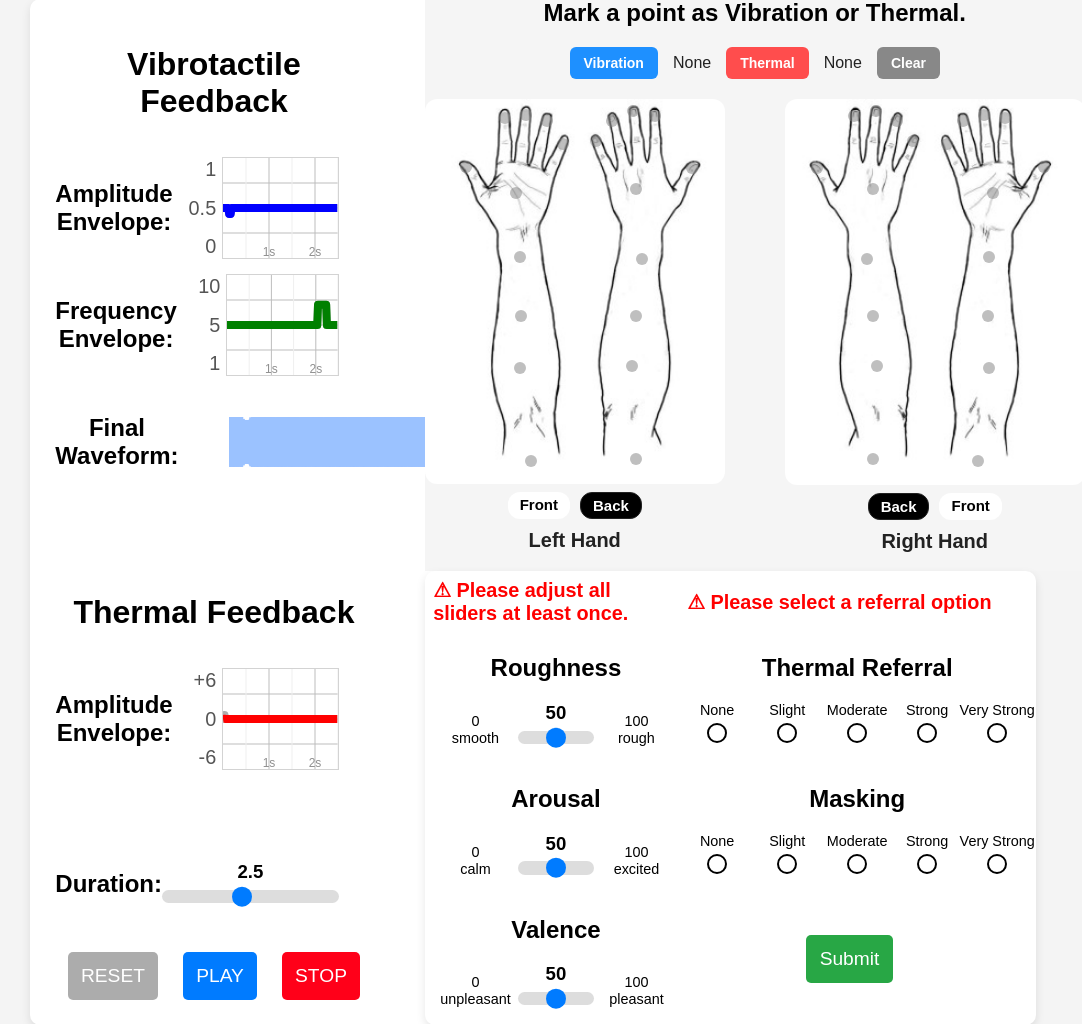
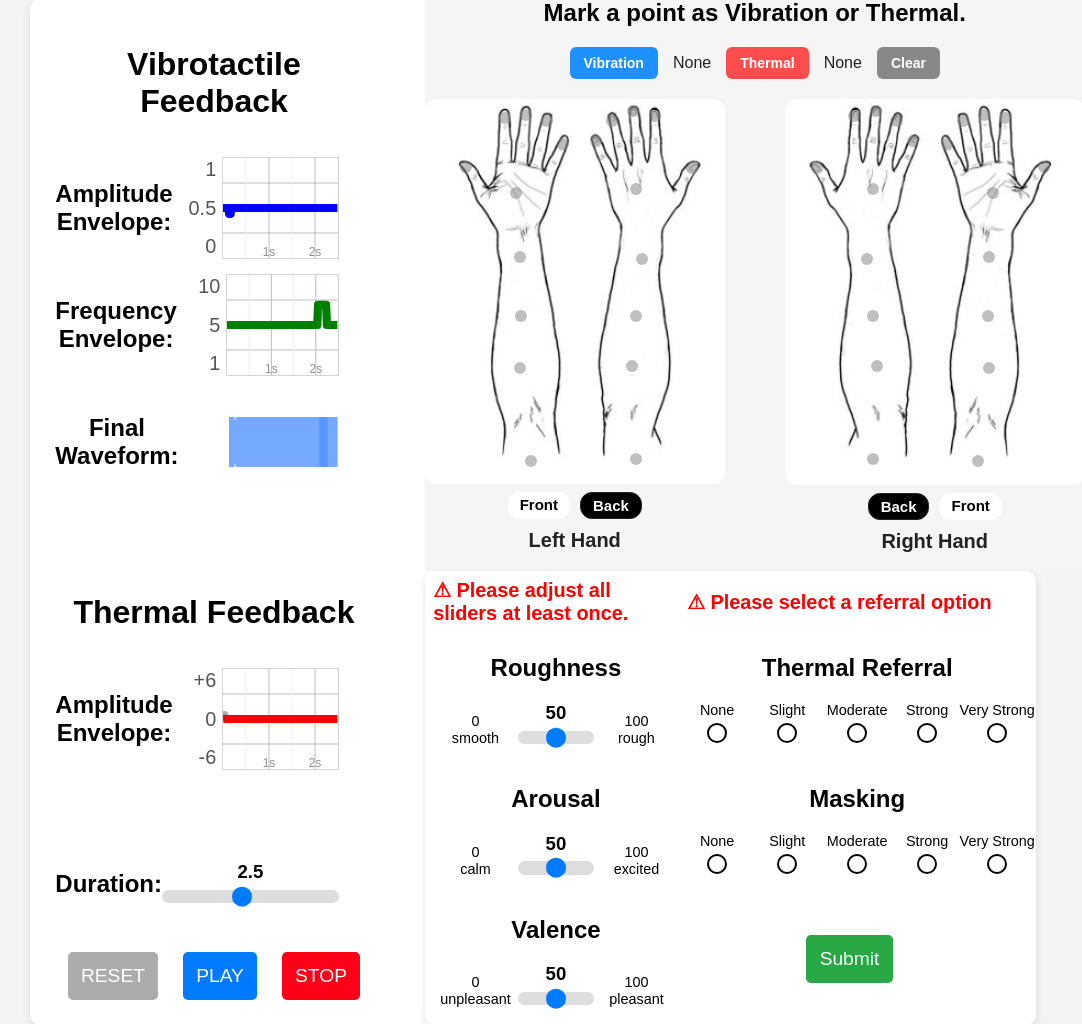
Before and after one commit to Kangsuyeon01/vib-thermal, a Flask app: page /main in a window 1280 px wide. Shown: the part 35-1059 px from the top of the page, without its empty margins (98-1180 px from the left). Run offline with Flask 3, Linux system fonts and the light colour scheme; the visitor is signed in with stand-in values (Sample User, id 1); some libraries are stand-ins or nearby versions.

Commit message:
fix: np canvas not resizing

```diff
--- a/static/drawcanvas.css
+++ b/static/drawcanvas.css
@@ -16,7 +16,7 @@ draw-canvas:state(disabled) {
 
 .canvas-with-axis {
     display: grid;
-    grid-template-columns: 6ex auto;
+    grid-template-columns: 6ex minmax(0px, auto);
 }
 
 .y-axis-labels {
```
